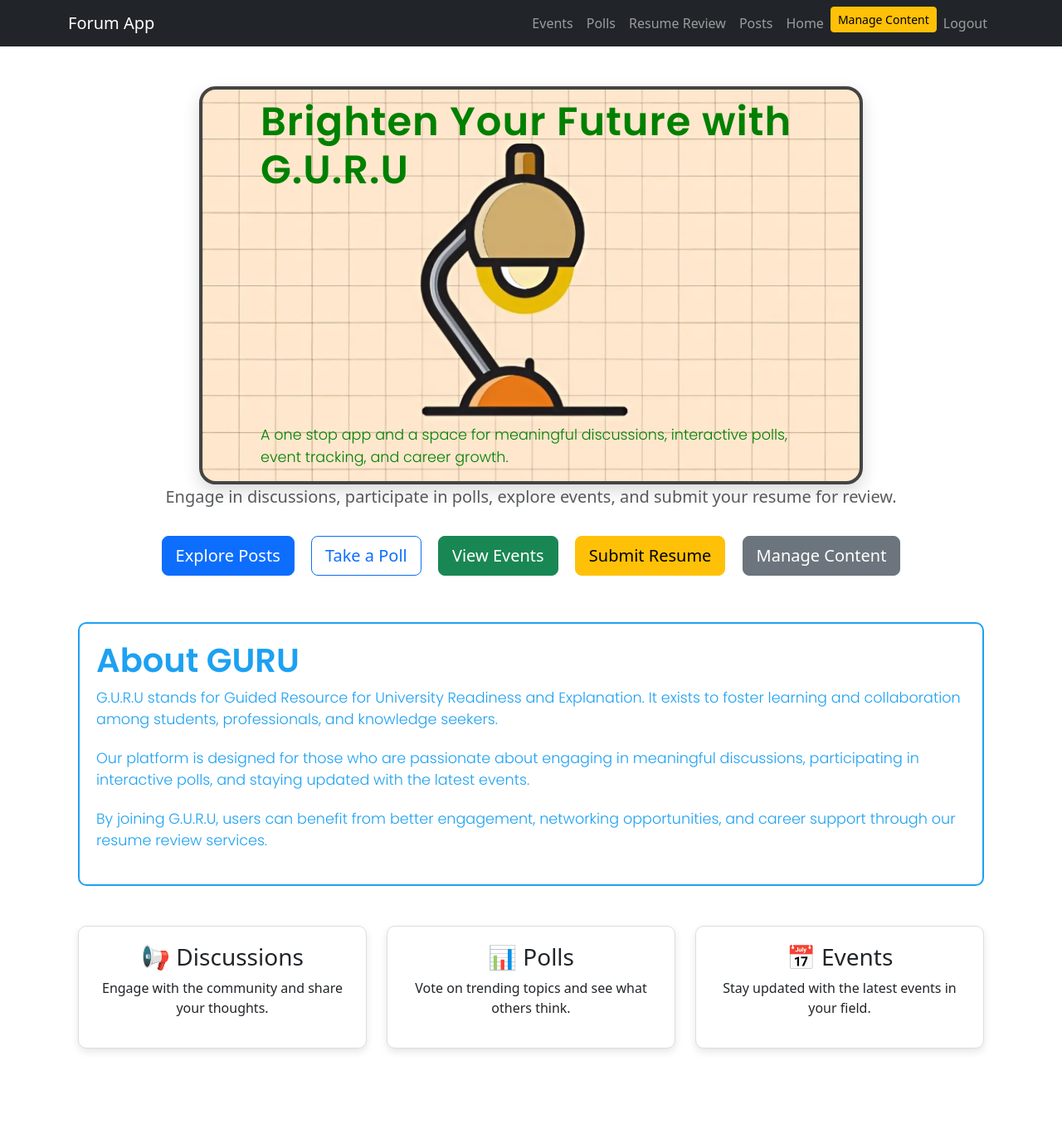
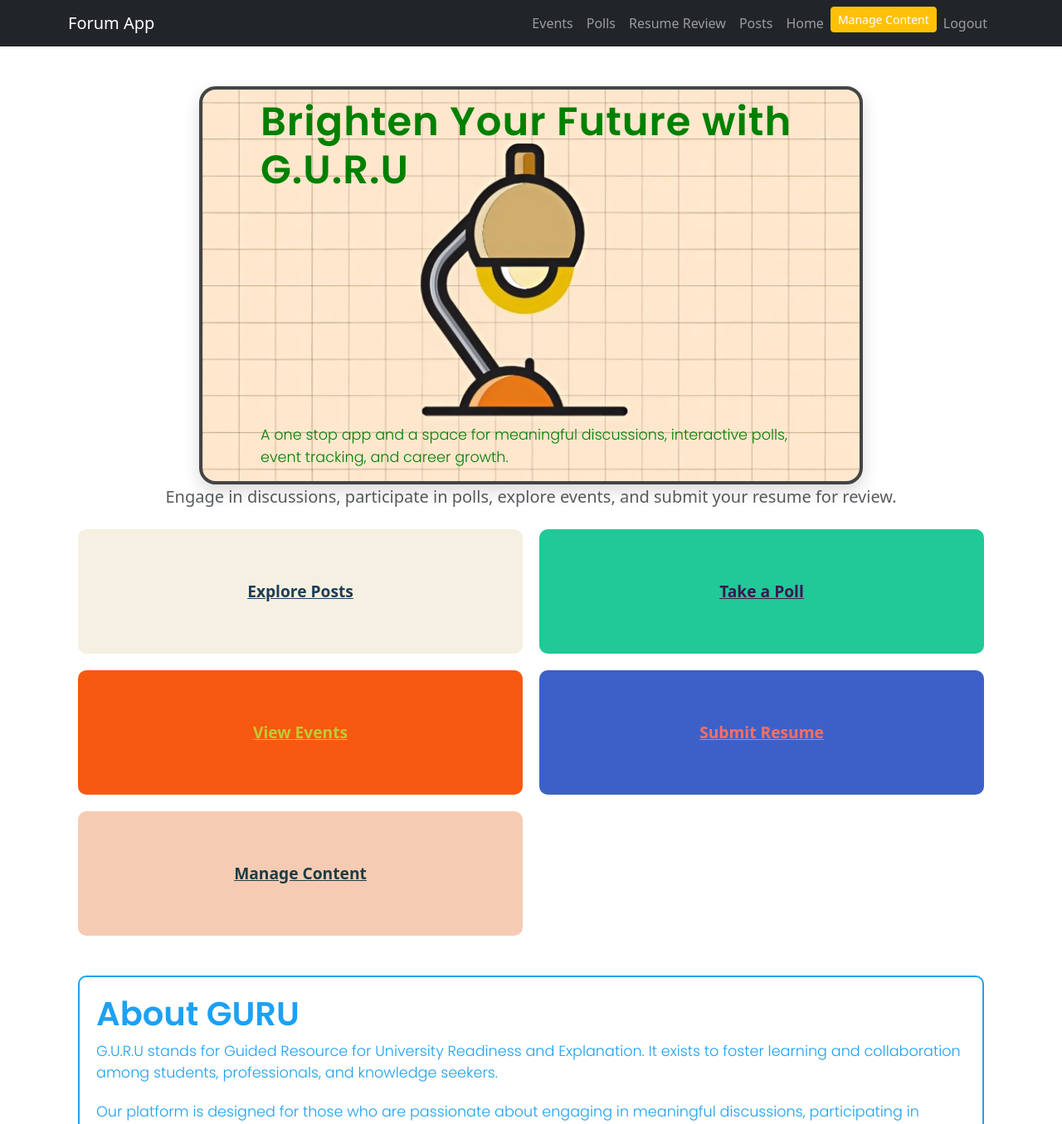
Before and after one commit to Meghanadh1337/CompleteGURU, a Django app: page / in a window 1280 px wide. Shown: the top 1355 px of the page at 83% size. Run offline with Django 5.2, Linux system fonts and the light colour scheme; a user stored in the database is signed in; some libraries are stand-ins or nearby versions.

Commit message:
added action buttons.

```diff
--- a/forum_project/forum/templates/home.html
+++ b/forum_project/forum/templates/home.html
@@ -135,20 +135,94 @@
             color: #555;
         }
 
+        .cta-tiles {
+            display: grid;
+            grid-template-columns: repeat(2, 1fr);
+            gap: 20px;
+            margin-top: 20px;
+        }
 
+        .btn-tile {
+            display: flex;
+            align-items: center;
+            justify-content: center;
+            padding: 40px;
+            border-radius: 10px;
+            text-align: center;
+            font-size: 1.2rem;
+            transition: transform 0.3s ease, box-shadow 0.3s ease;
+            height: 150px; /* Ensure square shape */
+            width: 100%; /* Full width */
+            color: white;
+            font-weight: 600;
+        }
 
+        .btn-tile:hover {
+            transform: translateY(-3px);
+            box-shadow: 0 8px 20px rgba(0, 0, 0, 0.15);
+        }
 
+        .btn-primary {
+            background-color: #007bff;
+            color: white;
+        }
+
+        .btn-outline-primary {
+            background-color: #f8f9fa;
+            border: 2px solid #007bff;
+            color: #007bff;
+        }
+
+        .btn-success {
+            background-color: #28a745;
+            color: white;
+        }
+
+        .btn-warning {
+            background-color: #ffc107;
+            color: white;
+        }
+
+        .btn-secondary {
+            background-color: #6c757d;
+            color: white;
+        }
+
+        .btn-purple-cyan {
+            background-color: #F5F0E1;
+            color: #1e3d59;
+        }
+
+        .btn-teal-amber {
+            background-color: #20C997;
+            color:rgb(62, 22, 82);
+        }
+
+        .btn-indigo-lime {
+            background-color:rgb(247, 89, 16);
+            color: #C0CA33;
+        }
+
+        .btn-royalblue-coral {
+            background-color:rgb(61, 96, 200);
+            color: #FF6F61;
+        }
+
+        .btn-deepskyblue-orange {
+            background-color: #F5CCB3;
+            color: #1D3C45;
+        }
     </style>
 
     <p class="lead text-muted">Engage in discussions, participate in polls, explore events, and submit your resume for review.</p>
 
     <!-- Call-to-Action Buttons -->
-    <div class="mt-4">
-        <a href="/posts/" class="btn btn-primary btn-lg m-2">Explore Posts</a>
-        <a href="/polls/" class="btn btn-outline-primary btn-lg m-2">Take a Poll</a>
-        <a href="/events/" class="btn btn-success btn-lg m-2">View Events</a>
-        <a href="/resume-review/" class="btn btn-warning btn-lg m-2">Submit Resume</a>
-        <a href="/manage/" class="btn btn-secondary btn-lg m-2">Manage Content</a>
+    <div class="cta-tiles mt-4">
+        <a href="/posts/" class="btn-tile btn-purple-cyan">Explore Posts</a>
+        <a href="/polls/" class="btn-tile btn-teal-amber">Take a Poll</a>
+        <a href="/events/" class="btn-tile btn-indigo-lime">View Events</a>
+        <a href="/resume-review/" class="btn-tile btn-royalblue-coral">Submit Resume</a>
+        <a href="/manage/" class="btn-tile btn-deepskyblue-orange">Manage Content</a>
     </div>
 
     <!-- About Section -->
@@ -197,15 +271,5 @@
             <p>By joining G.U.R.U, users can benefit from better engagement, networking opportunities, and career support through our resume review services.</p>
         </div>
     </div>
-
-    <!-- Final Call-to-Action -->
-
 </div>
-
-<!-- Optional JavaScript -->
-<script>
-    document.addEventListener('DOMContentLoaded', function() {
-        // Add any additional JavaScript for interactivity here
-    });
-</script>
 {% endblock %}
```
